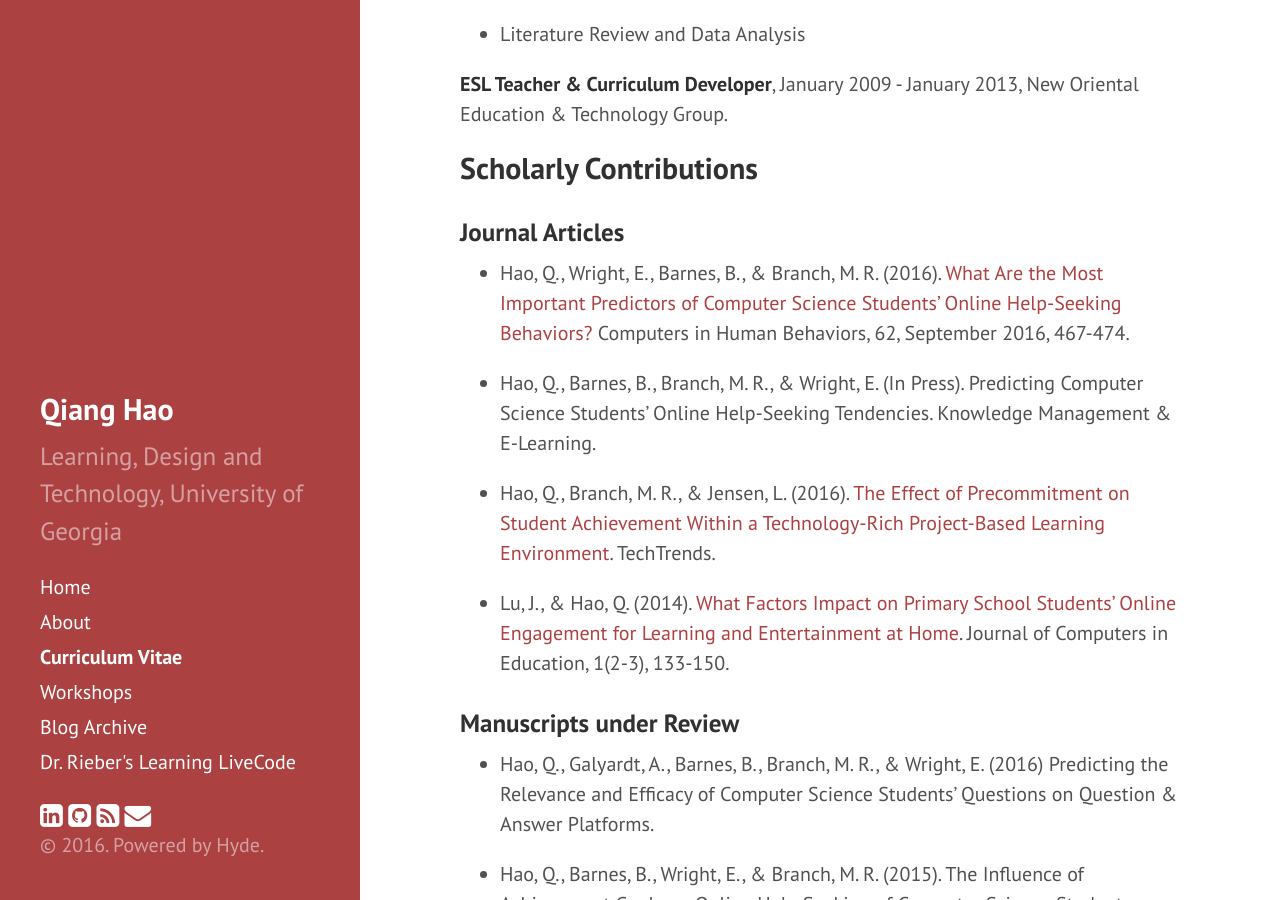
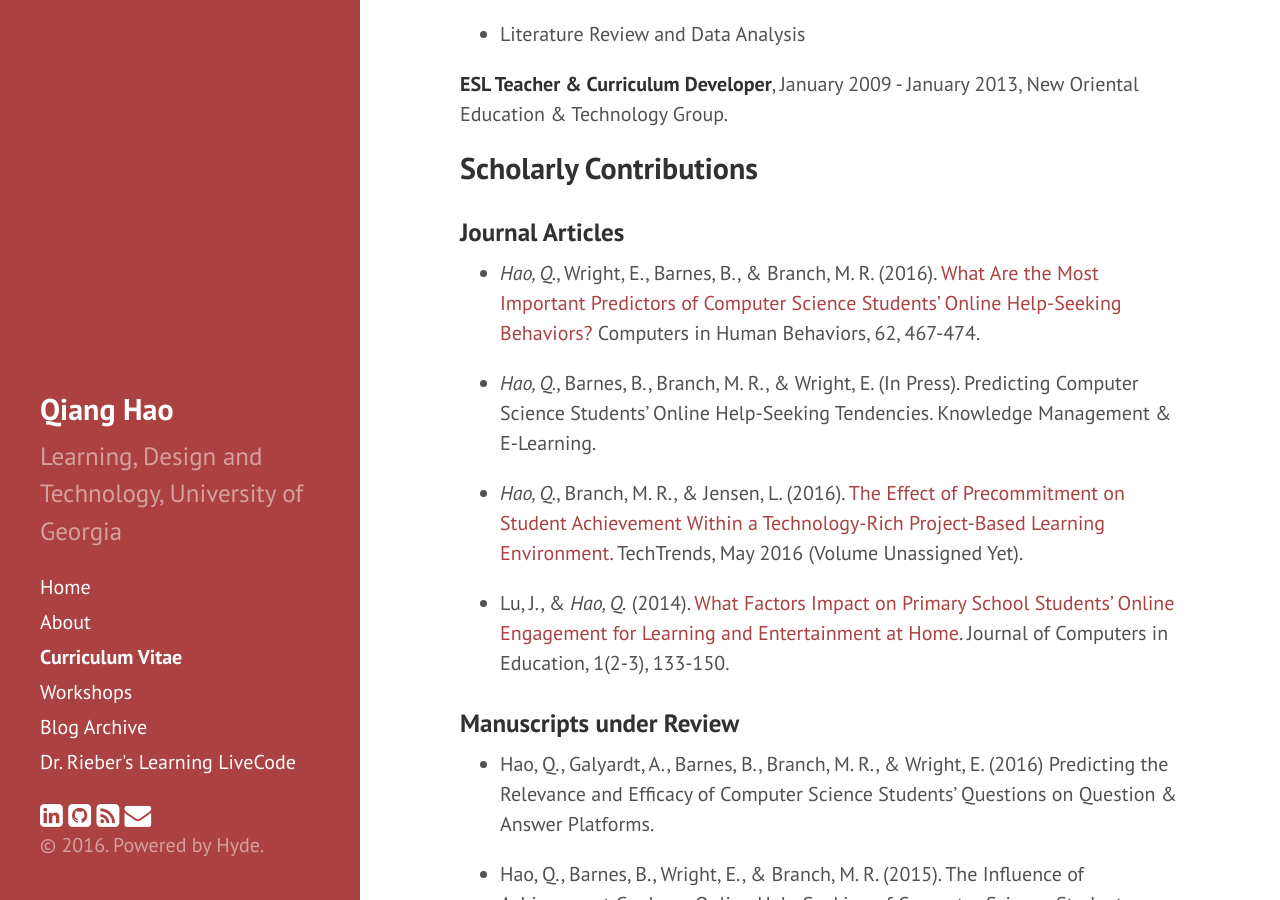
Before and after one commit to Neo-Hao/neo-hao.github.io, a Jekyll site: the page built from cv.md, in a window 1280 px wide and 900 px high, scrolled down 1586 px. Built offline with Jekyll 4.4.1, drawn with Linux system fonts in a browser that asks for light colours; nearby versions of some CDN libraries; some of the changed text lies outside the part shown.

Commit message:
publication update

```diff
--- a/cv.md
+++ b/cv.md
@@ -59,13 +59,13 @@
 
 ### Journal Articles
 
-* Hao, Q., Wright, E., Barnes, B., & Branch, M. R. (2016). <a href="http://home.tobeneo.com/downloads/computers-in-human-behavior.pdf" target="_blank">What Are the Most Important Predictors of Computer Science Students' Online Help-Seeking Behaviors?</a> Computers in Human Behaviors, 62, September 2016, 467-474.
+* <em>Hao, Q.</em>, Wright, E., Barnes, B., & Branch, M. R. (2016). <a href="http://home.tobeneo.com/downloads/computers-in-human-behavior.pdf" target="_blank">What Are the Most Important Predictors of Computer Science Students' Online Help-Seeking Behaviors?</a> Computers in Human Behaviors, 62, 467-474.
 
-* Hao, Q., Barnes, B., Branch, M. R., & Wright, E. (In Press). Predicting Computer Science Students’ Online Help-Seeking Tendencies. Knowledge Management & E-Learning.
+* <em>Hao, Q.</em>, Barnes, B., Branch, M. R., & Wright, E. (In Press). Predicting Computer Science Students’ Online Help-Seeking Tendencies. Knowledge Management & E-Learning.
 
-* Hao, Q., Branch, M. R., & Jensen, L. (2016). <a href="http://home.tobeneo.com/downloads/techtrends.pdf" target="_blank">The Effect of Precommitment on Student Achievement Within a Technology-Rich Project-Based Learning Environment</a>. TechTrends.
+* <em>Hao, Q.</em>, Branch, M. R., & Jensen, L. (2016). <a href="http://home.tobeneo.com/downloads/techtrends.pdf" target="_blank">The Effect of Precommitment on Student Achievement Within a Technology-Rich Project-Based Learning Environment</a>. TechTrends, May 2016 (Volume Unassigned Yet).
 
-* Lu, J., & Hao, Q. (2014). <a href="http://link.springer.com/article/10.1007/s40692-014-0007-9" target="_blank">What Factors Impact on Primary School Students’ Online Engagement for Learning and Entertainment at Home</a>. Journal of Computers in Education, 1(2-3), 133-150.
+* Lu, J., & <em>Hao, Q.</em> (2014). <a href="http://link.springer.com/article/10.1007/s40692-014-0007-9" target="_blank">What Factors Impact on Primary School Students’ Online Engagement for Learning and Entertainment at Home</a>. Journal of Computers in Education, 1(2-3), 133-150.
 
 ### Manuscripts under Review
 
@@ -143,6 +143,8 @@
 
 ### Assigned Teaching
 
+* May 2016, Co-Instructor of <em>EDIT 2000 Introduction to Computers for Teachers</em>, Learning, Design and Technology, University of Georgia.
+
 * August 2015 - December 2015, Teaching Assistant of <em>FYOS1001 First Year Odyssey</em>, Learning, Design and Technology, University of Georgia.
 
 * August 2015 - December 2015, Teaching Assistant of <em>EDIT 4170 Instructional Design</em>, Learning, Design and Technology, University of Georgia.
```
